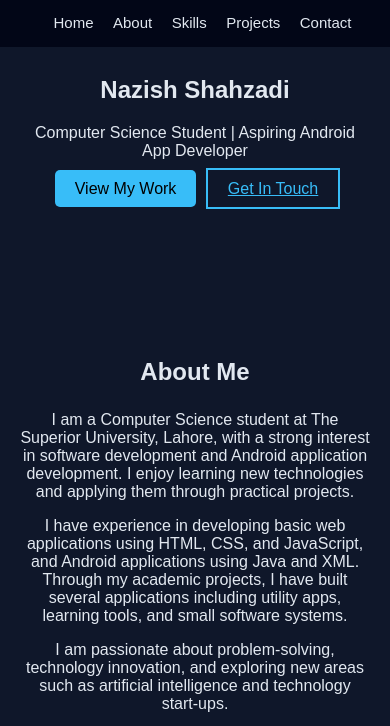
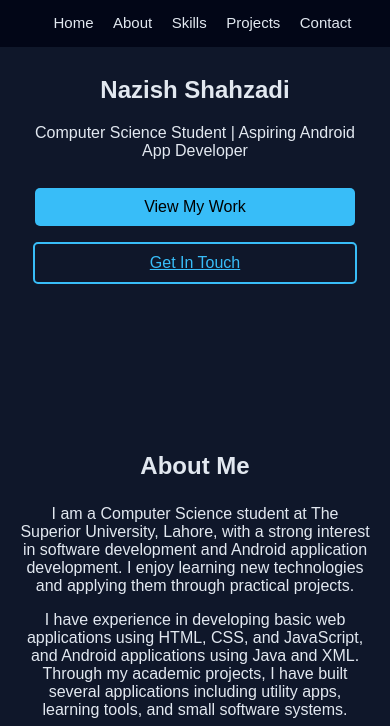
Before and after one commit to ns420-tech/MyPortfolio, a plain HTML site: page index.html in a window 390 px wide. Shown: the part 84-810 px from the top of the page. Drawn offline with Linux system fonts and the light colour scheme.

Commit message:
Update style.css

```diff
--- a/style.css
+++ b/style.css
@@ -48,6 +48,9 @@ h2 {
 }
 
 .buttons {
+  display: flex;
+  justify-content: center;
+  flex-wrap: wrap;
   margin-top: 20px;
 }
 
@@ -64,6 +67,8 @@ h2 {
   border: 2px solid #38bdf8;
   padding: 10px 20px;
   color: #38bdf8;
+  border-radius: 5px;
+  margin: 5px;
 }
 
 /* SKILLS SCROLL */
@@ -154,7 +159,7 @@ footer {
   background: #020617;
 }
 
-/* RESPONSIVE */
+/* ✅ MOBILE FIX (IMPORTANT) */
 @media (max-width: 768px) {
 
   .nav-container {
@@ -169,4 +174,16 @@ footer {
     flex-direction: column;
     align-items: center;
   }
+
+  /* BUTTON FIX */
+  .buttons {
+    flex-direction: column;
+    align-items: center;
+  }
+
+  .btn, .btn-outline {
+    width: 80%;
+    margin: 8px 0;
+    text-align: center;
+  }
 }
```
